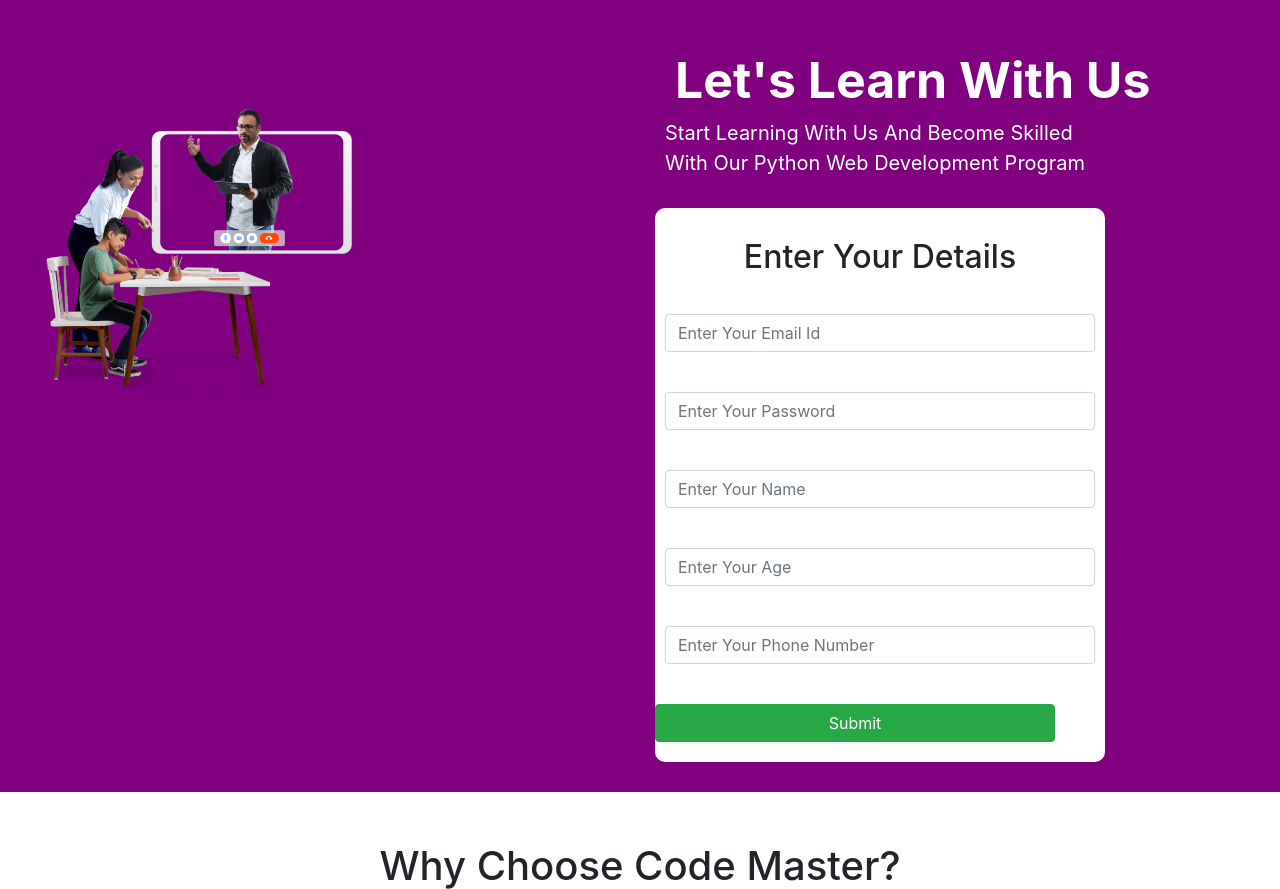
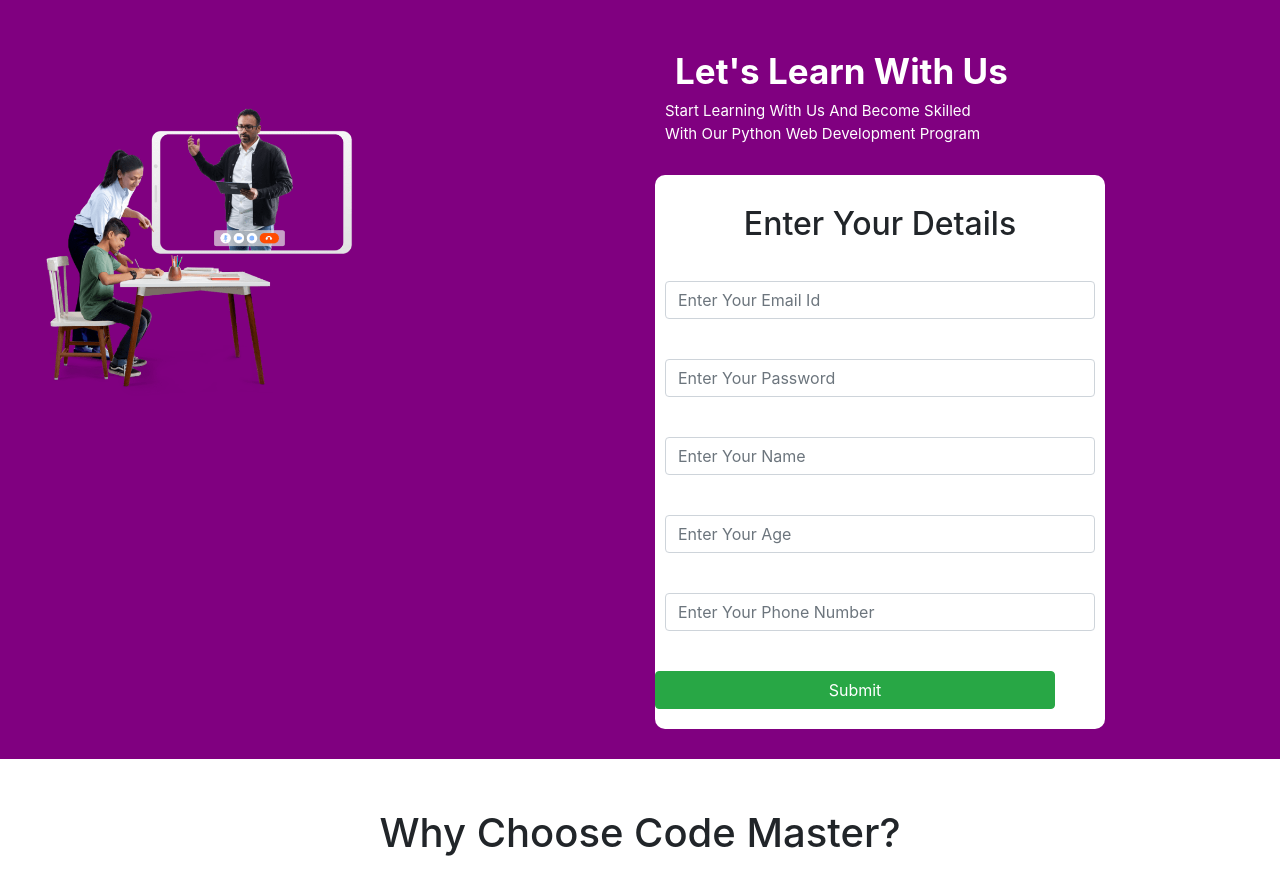
Before and after one commit to arunp007/CM-Learning-Platform, a Django app: page /learnapp/home in a window 1280 px wide. Shown: the part 140-1029 px from the top of the page. Run offline with Django 4.2, Linux system fonts and the light colour scheme.

Commit message:
Version1

```diff
--- a/learnproject/learnapp/templates/home.html
+++ b/learnproject/learnapp/templates/home.html
@@ -109,8 +109,8 @@
             <img src="{% static 'images\banner.png' %}" width="340px" style="padding-top: 100px; padding-bottom: 50px;">
           </div>
           <div class="col-xs-6 col-lg-6">
-            <h1 style="color:white; margin-left: 20px; margin-top: 50px; font-size: 50px; font-weight: bolder;">Let's Learn With Us</h1>
-            <p style="color: white; margin-left: 10px; font-size: 20px;">Start Learning With Us And Become Skilled <br> With Our Python Web Development Program</p>
+            <h1 style="color:white; margin-left: 20px; margin-top: 50px; font-size: 35px; font-weight: bolder;">Let's Learn With Us</h1>
+            <p style="color: white; margin-left: 10px; font-size: 15px;">Start Learning With Us And Become Skilled <br> With Our Python Web Development Program</p>
             <form method="post">
               {% csrf_token %}
               <h2 style="text-align: center; padding-bottom: 30px; padding-top: 30px;">Enter Your Details</h2>
```
